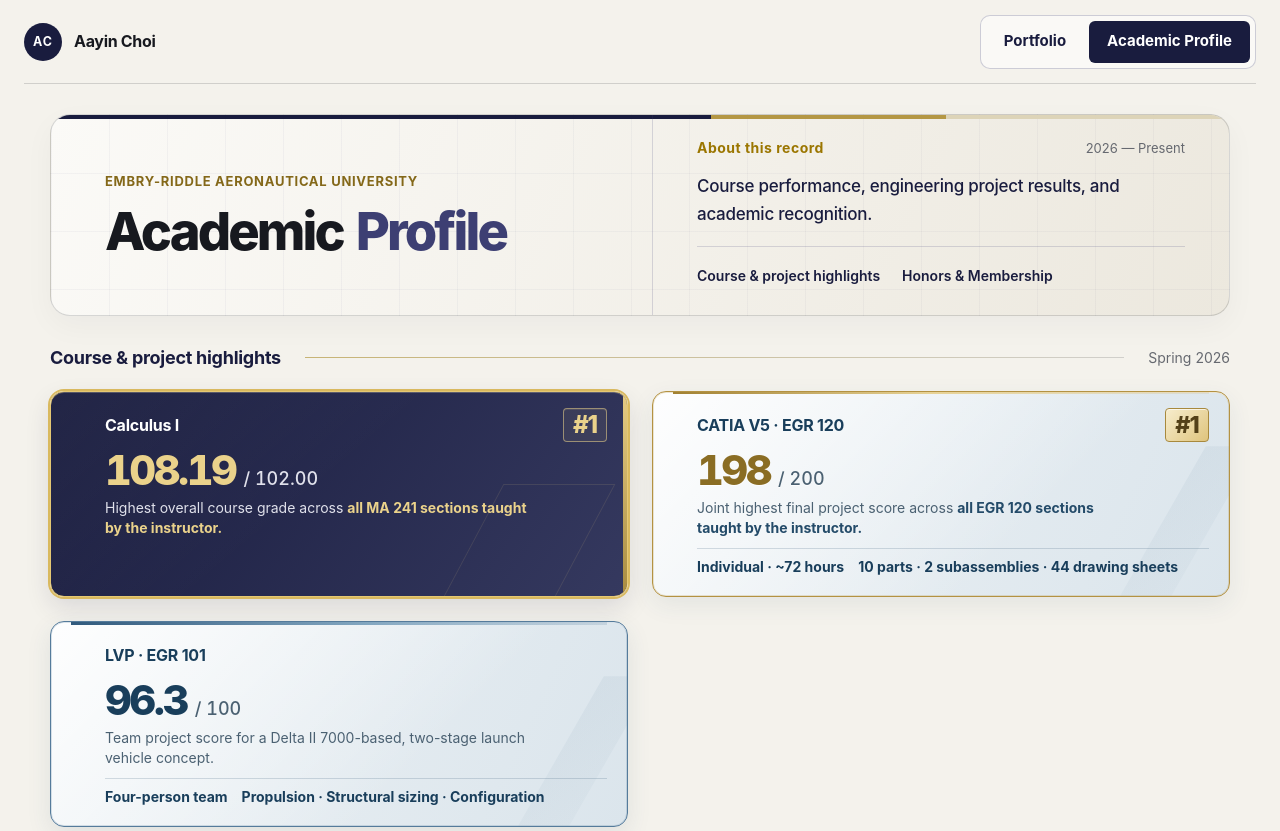
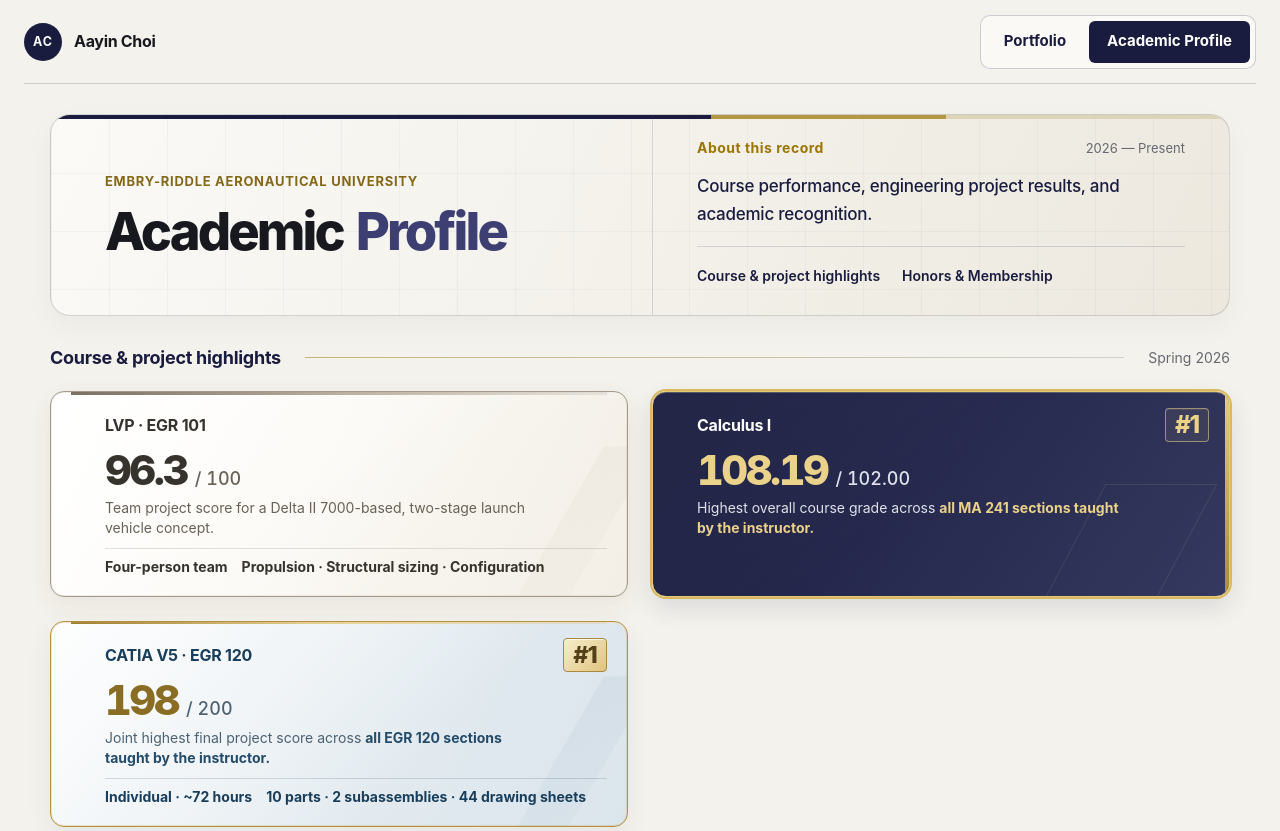
Before and after one commit to AayinChoi/AayinChoi.github.io, a plain HTML site: page academic-profile.html in a window 1280 px wide. Shown: the top 831 px of the page. Drawn offline with Linux system fonts and the light colour scheme.

Commit message:
Add files via upload

```diff
--- a/academic-profile.html
+++ b/academic-profile.html
@@ -45,6 +45,21 @@
         <span>Spring 2026</span>
       </div>
       <ol class="profile-records" aria-label="Academic achievements, honors and membership">
+        <li class="profile-milestone profile-milestone-project" id="egr101-record">
+          <a class="profile-milestone-link" href="launch-vehicle.html" aria-label="View LVP · EGR 101 project">
+            <div class="profile-milestone-title">
+              <h3>LVP · EGR 101</h3>
+            </div>
+            <div class="profile-milestone-main">
+              <p class="profile-milestone-score">96.3 <span>/ 100</span></p>
+              <p class="profile-milestone-context">Team project score for a Delta II 7000-based, two-stage launch vehicle concept.</p>
+            </div>
+            <p class="profile-project-output">
+              <span>Four-person team</span>
+              <span>Propulsion · Structural sizing · Configuration</span>
+            </p>
+          </a>
+        </li>
         <li class="profile-milestone profile-milestone-math" id="calculus-record">
           <a class="profile-milestone-link" href="calculus-i.html" aria-label="View Calculus I record">
             <div class="profile-milestone-title">
@@ -70,21 +85,6 @@
             <p class="profile-project-output">
               <span>Individual · ~72 hours</span>
               <span>10 parts · 2 subassemblies · 44 drawing sheets</span>
-            </p>
-          </a>
-        </li>
-        <li class="profile-milestone profile-milestone-project" id="egr101-record">
-          <a class="profile-milestone-link" href="launch-vehicle.html" aria-label="View LVP · EGR 101 project">
-            <div class="profile-milestone-title">
-              <h3>LVP · EGR 101</h3>
-            </div>
-            <div class="profile-milestone-main">
-              <p class="profile-milestone-score">96.3 <span>/ 100</span></p>
-              <p class="profile-milestone-context">Team project score for a Delta II 7000-based, two-stage launch vehicle concept.</p>
-            </div>
-            <p class="profile-project-output">
-              <span>Four-person team</span>
-              <span>Propulsion · Structural sizing · Configuration</span>
             </p>
           </a>
         </li>
--- a/styles.css
+++ b/styles.css
@@ -2092,8 +2092,7 @@ figcaption { margin-top: 13px; color: var(--muted); font-size: 0.86rem; }
 }
 
 .profile-milestone-catia,
-.profile-milestone-lvp,
-.profile-milestone-project {
+.profile-milestone-lvp {
   padding-left: 44px;
   background:
     linear-gradient(135deg, rgba(255,255,255,0.92), transparent 65%),
@@ -2103,8 +2102,13 @@ figcaption { margin-top: 13px; color: var(--muted); font-size: 0.86rem; }
 }
 
 .profile-milestone-project {
-  border-color: #557b9b;
-  box-shadow: 0 8px 24px rgba(36,75,105,0.1), inset 0 0 0 1px rgba(85,123,155,0.22), inset 0 1px 0 #fff;
+  padding-left: 44px;
+  border-color: #a49a8b;
+  background:
+    linear-gradient(135deg, #fff, rgba(255,255,255,0) 70%),
+    linear-gradient(115deg, #fffefa, #f3efe7);
+  box-shadow: 0 8px 24px rgba(73,62,46,0.07), inset 0 0 0 1px rgba(164,154,139,0.17), inset 0 1px 0 #fff;
+  color: #36322c;
 }
 
 .profile-milestone-project::before {
@@ -2114,7 +2118,7 @@ figcaption { margin-top: 13px; color: var(--muted); font-size: 0.86rem; }
   left: 20px;
   width: calc(100% - 40px);
   height: 3px;
-  background: linear-gradient(90deg, #315a7d, #82a6c0 55%, rgba(85,123,155,0.18));
+  background: linear-gradient(90deg, #7b7163, #bfb3a1 55%, rgba(164,154,139,0.18));
   pointer-events: none;
 }
 
@@ -2147,6 +2151,10 @@ figcaption { margin-top: 13px; color: var(--muted); font-size: 0.86rem; }
   pointer-events: none;
 }
 
+.profile-milestone-project::after {
+  background: linear-gradient(140deg, rgba(139,121,95,0.08), rgba(139,121,95,0));
+}
+
 .profile-milestone-catia > *,
 .profile-milestone-lvp > *,
 .profile-milestone-project > * {
@@ -2176,10 +2184,17 @@ figcaption { margin-top: 13px; color: var(--muted); font-size: 0.86rem; }
 .profile-milestone-catia .profile-milestone-score span,
 .profile-milestone-catia .profile-milestone-context,
 .profile-milestone-lvp .profile-milestone-score span,
-.profile-milestone-lvp .profile-milestone-context,
+.profile-milestone-lvp .profile-milestone-context {
+  color: #4b6172;
+}
+
 .profile-milestone-project .profile-milestone-score span,
 .profile-milestone-project .profile-milestone-context {
-  color: #4b6172;
+  color: #686155;
+}
+
+.profile-milestone-project .profile-project-output {
+  border-top-color: rgba(123,113,99,0.22);
 }
 
 .profile-project-output {
```
